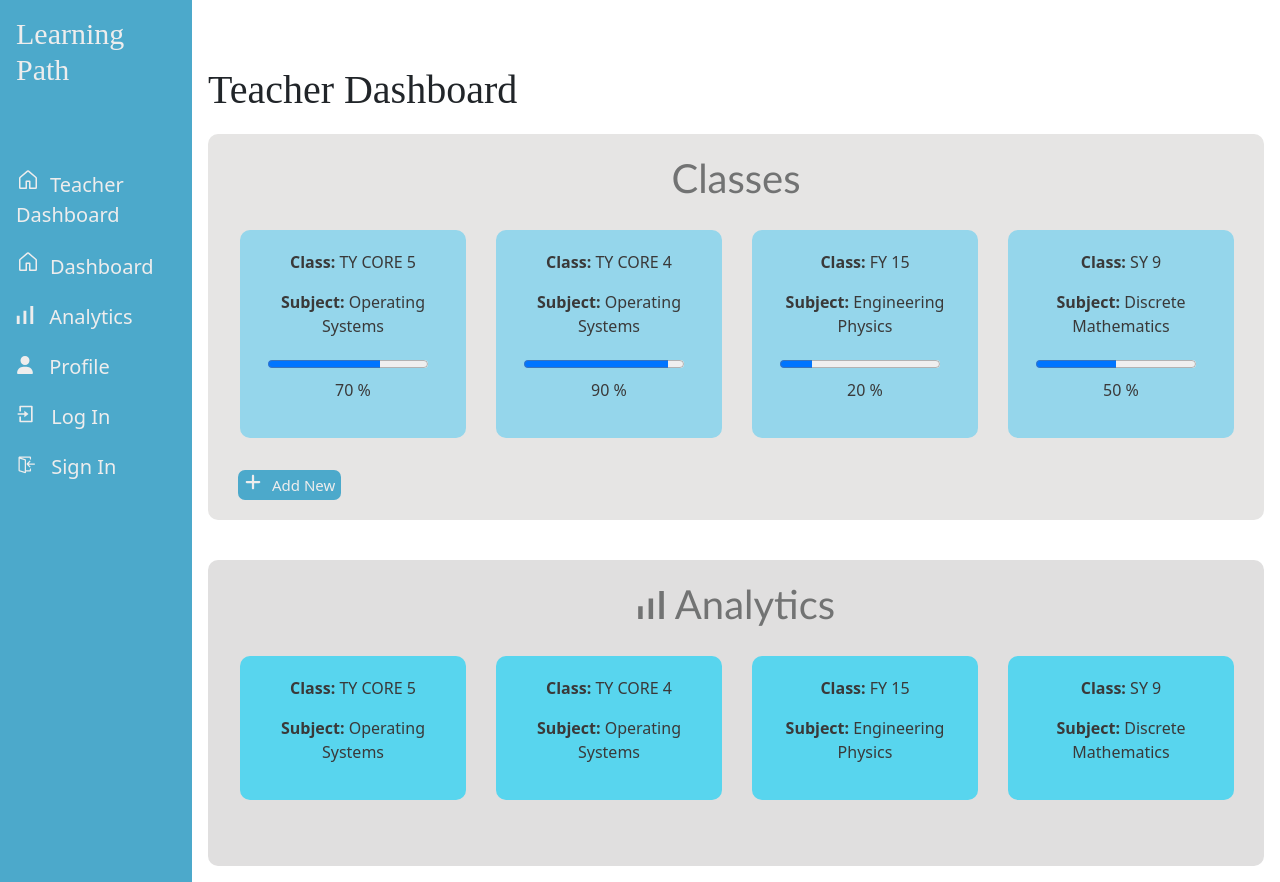
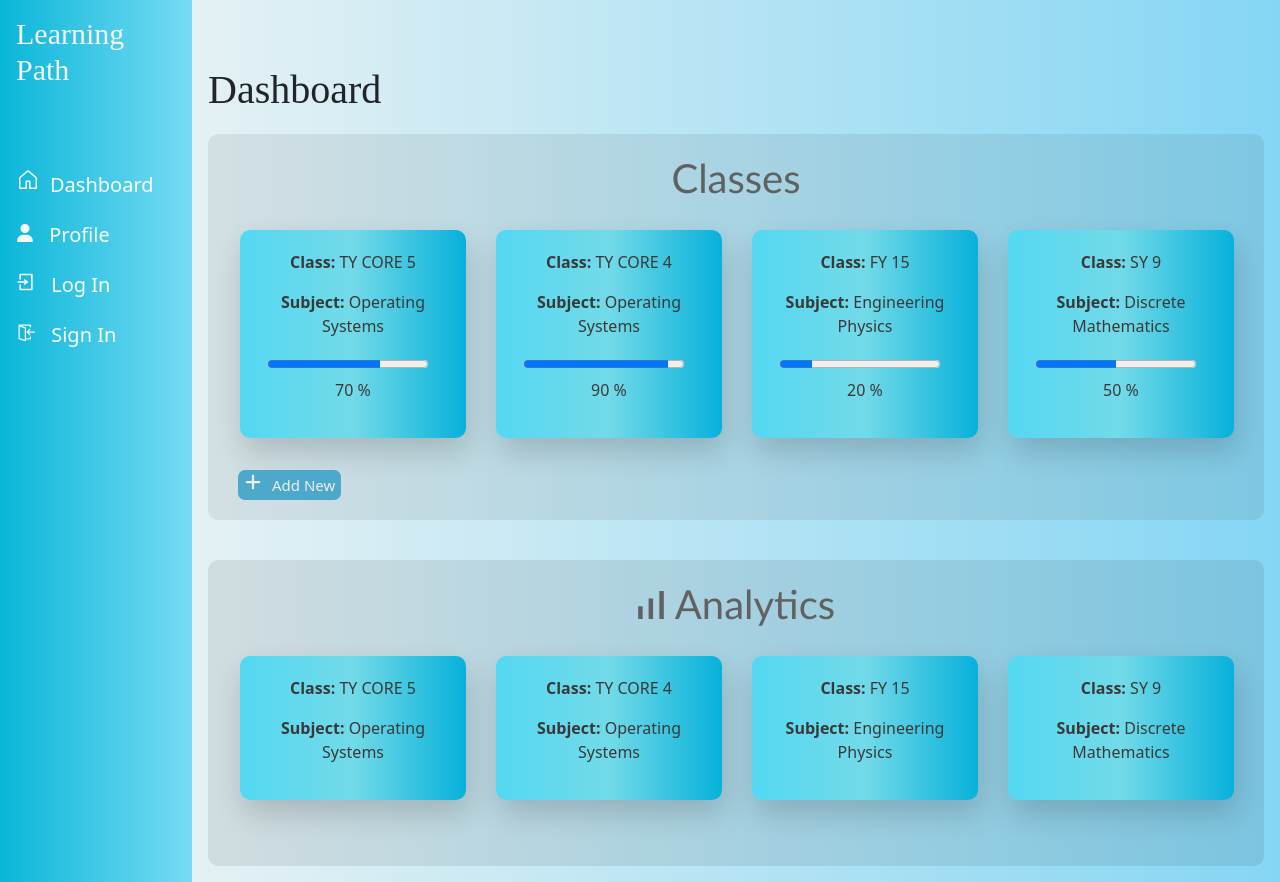
Before and after one commit to akshaypatra/LearningPathDashboard-frontend, a React (Create React App) app: page /teacher in a window 1280 px wide. Built offline with nearby package versions, Linux system fonts and the light colour scheme.

Commit message:
changed the styling of the interface

```diff
--- a/src/App.css
+++ b/src/App.css
@@ -1,3 +1,7 @@
+
+body{
+  background:linear-gradient(to right, #f6f6f4, rgb(133, 214, 244));
+}
 
 body{
 margin: 0px;
@@ -21,7 +25,7 @@ margin: 0px;
 
 .navbar-section{
   border: 0px solid black;
-  background-color: rgb(76, 169, 203);
+  background:linear-gradient(to right,#09b6d8,#77dbf4);
 }
 
 .body-section{
@@ -44,7 +48,7 @@ margin: 0px;
 /* Navbar.js */
 .navbar{
   padding: 1rem;
-  color:  rgb(238, 237, 237);
+  color:  rgb(245, 242, 242);
 }
 
 .navbar-header{
@@ -62,7 +66,7 @@ margin: 0px;
 
 .navbar-link-dashboard{
   font-size: 20px;
-  color:rgb(238, 237, 237) ;
+  color:rgb(249, 248, 248) ;
   text-decoration: none;
 
 }
@@ -139,7 +143,7 @@ margin: 0px;
 
 .teacher-subject-section{
 
-  background-color: rgb(230, 229, 228);
+  background-color: rgba(25, 25, 24, 0.075);
   padding-top: 20px;
   border-radius: 10px;
   padding-bottom: 20px;
@@ -148,7 +152,7 @@ margin: 0px;
 .teacher-subject-header{
   text-align: center;
   font-family: 'Gill Sans', 'Gill Sans MT', Calibri, 'Trebuchet MS', sans-serif;
-  color: rgb(114, 115, 115);
+  color: rgb(98, 97, 97);
 }
 
 .teacher-subject-container{
@@ -167,7 +171,9 @@ margin: 0px;
 .teacher-subject-item-link{
   margin-right: 30px;
   margin-top: 20px;
-  background-color: rgb(149, 214, 235);
+  box-shadow: 3px 14px 30px rgba(0, 0, 0, 0.163);
+  background:linear-gradient(to right,#54d8f2, rgb(114, 218, 232),#07b1db);
+
   padding: 20px;
   text-align: center;
   border-radius: 10px;
@@ -176,7 +182,7 @@ margin: 0px;
 }
 
 .teacher-subject-item-link:hover{
-  background-color: rgba(177, 223, 239, 0.78);
+  background:linear-gradient(to right,#09b0da1d, rgba(114, 218, 232, 0.745),#3ac6e2c2);
 }
 
 .learning-path-create-button{
@@ -190,7 +196,8 @@ margin: 0px;
 
 
 .teacher-analysis-section{
-  background-color: rgb(224, 223, 223);
+  background-color: rgba(11, 11, 11, 0.084);
+
   padding-top: 20px;
   border-radius: 10px;
   padding-bottom: 20px;
@@ -201,8 +208,8 @@ margin: 0px;
 .teacher-subject-analysis-item-link{
   margin-right: 30px;
   margin-top: 20px;
-  background-color: #58d5ee;
-  color:white;
+  box-shadow: 3px 14px 30px rgba(0, 0, 0, 0.163);
+  background:linear-gradient(to right,#54d8f2, rgb(114, 218, 232),#07b1db);  color:white;
   padding: 20px;
   text-align: center;
   border-radius: 10px;
@@ -211,7 +218,7 @@ margin: 0px;
 }
 
 .teacher-subject-analysis-item-link:hover{
-  background-color: #8fd7e5;
+  background:linear-gradient(to right,#09b0da1d, rgba(114, 218, 232, 0.745),#3ac6e2c2);
 }
 
 @media (max-width: 1200px){
@@ -474,11 +481,11 @@ margin: 0px;
 }
 #teacher-name{
   font-family:cursive;
-  color: rgb(70, 172, 230);
+  color: rgb(84, 85, 85);
 }
 
 .calendar-section{
-  border: 4px solid rgb(42, 165, 189);
+
   padding: 30px;
   border-radius: 20px;
   text-align: center;
@@ -499,6 +506,3 @@ margin: 0px;
 
   }
 }
-
-
-/* TodayTask.js */
--- a/src/components/CalendarEvents.js
+++ b/src/components/CalendarEvents.js
@@ -45,8 +45,25 @@ const CalendarEvents = () => {
         endAccessor="end"
         style={{
           height: 500,
-          backgroundColor: '#d9f7fc',
+          backgroundColor: '#fefefe', // Soft white background for a modern look
+          boxShadow: '3px 14px 30px rgba(0, 0, 0, 0.1)', // Softer shadow for depth
+          borderRadius: '15px', // More rounded corners for a modern look
+          padding: '20px', // Ample padding for content spacing
+          border: '1px solid #ddd', // Light grey border for structure
+          fontFamily: 'Arial, sans-serif',
+          color: '#333', // Standard text color
          }}
+
+         eventPropGetter={(event) => ({
+          style: {
+            backgroundColor: event.priority === 'high' ? '#ff6b6b' : '#4ecdc4', // Different colors based on event priority
+            color: '#fff', // White text on colored backgrounds
+            padding: '5px 10px',
+            borderRadius: '5px',
+            border: 'none',
+            fontWeight: 'bold',
+          },
+        })}
       />
     </div>
   );
--- a/src/components/NavBar.js
+++ b/src/components/NavBar.js
@@ -1,6 +1,6 @@
 import React from 'react'
 import { Link } from 'react-router-dom'
-import { SiSimpleanalytics } from "react-icons/si";
+// import { SiSimpleanalytics } from "react-icons/si";
 import { GoHome } from "react-icons/go";
 import { FaUser } from "react-icons/fa6";
 import { RiLoginBoxLine } from "react-icons/ri";
@@ -11,9 +11,9 @@ export default function NavBar() {
     <div className='navbar'>
         <h1 className='navbar-header'>Learning Path</h1>
         <div className='navbar-links'>
-            <Link to='/teacher' className='navbar-link-dashboard'> <GoHome size={24}  className='react-icons' />Teacher Dashboard</Link>
-            <Link to='/student' className='navbar-link-dashboard'> <GoHome size={24}  className='react-icons' />Dashboard</Link>
-            <Link to='/analytics' className='navbar-link-dashboard'> <SiSimpleanalytics size={18}  className='react-icons' /> Analytics</Link>
+            <Link to='/teacher' className='navbar-link-dashboard'> <GoHome size={24}  className='react-icons' />Dashboard</Link>
+            {/* <Link to='/student' className='navbar-link-dashboard'> <GoHome size={24}  className='react-icons' />Dashboard</Link>  */}
+            {/* <Link to='/analytics' className='navbar-link-dashboard'> <SiSimpleanalytics size={18}  className='react-icons' /> Analytics</Link> */}
             <Link to='/profile' className='navbar-link-dashboard'> <FaUser size={18}  className='react-icons' /> Profile</Link>
             <Link to='/login' className='navbar-link-dashboard'><RiLoginBoxLine className='react-icons'   />   Log In</Link>
             <Link to='/signin' className='navbar-link-dashboard'><VscSignIn className='react-icons' />    Sign In</Link>
--- a/src/components/TodayClasses.js
+++ b/src/components/TodayClasses.js
@@ -40,6 +40,7 @@ const TodayClasses = () => {
         overflowY: 'auto',
         margin: '20px auto',
         backgroundColor: '#f3f4f6', // Light background color
+        borderRadius:'20px',
       }}
     >
       <Typography
--- a/src/components/TodayTask.js
+++ b/src/components/TodayTask.js
@@ -44,6 +44,7 @@ export default function TodayTask() {
           overflowY: 'auto', // Enable scrolling
           margin: '20px auto',
           backgroundColor: '#f9fbe7',
+          borderRadius:'20px',
         }}
       >
         <Typography
--- a/src/pages/TeacherDashboard.js
+++ b/src/pages/TeacherDashboard.js
@@ -45,7 +45,7 @@ export default function TeacherDashboard() {
 
   return (
     <div>
-        <h1 className='teacher-dashboard-header' >Teacher Dashboard</h1>
+        <h1 className='teacher-dashboard-header' >Dashboard</h1>
         <section className='teacher-subject-section'>
 
             <h1 className='teacher-subject-header'>Classes</h1>
```
